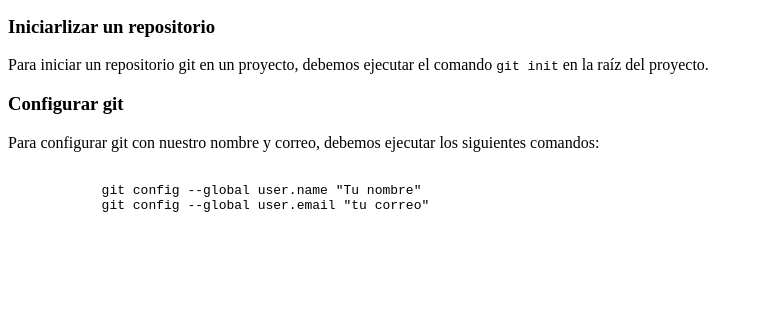
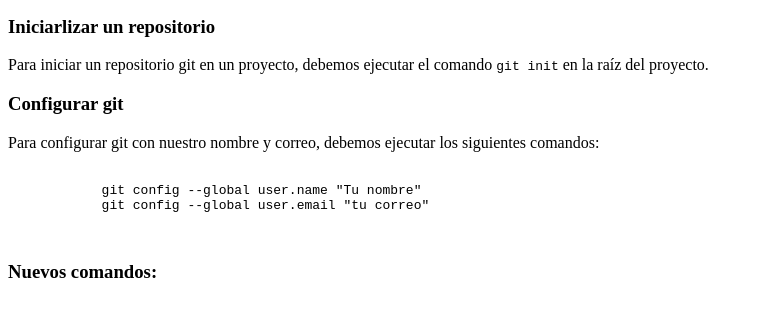
Before and after one commit to CristofherAndres/ProyectoFinal1, a plain HTML site: page index.html in a window 1280 px wide. Shown: the part 101-418 px from the top of the page, without its empty margins (0-759 px from the left). Drawn offline with Linux system fonts and the light colour scheme.

Commit message:
Añadi la linea 23

```diff
--- a/index.html
+++ b/index.html
@@ -20,5 +20,6 @@
             git config --global user.email "tu correo"
         </code>
     </pre>
+    <h3>Nuevos comandos: </h3>
 </body>
 </html>
```
